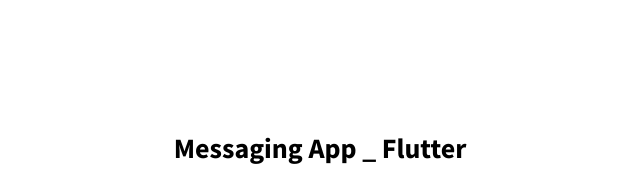
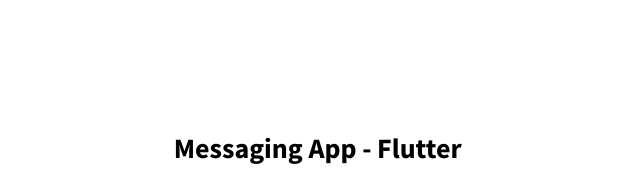
Before and after one commit to aditya0100/portfolio, a website: page index.html in a window 1280 px wide. Shown: the part 1986-2172 px from the top of the page, 604-1244 px from the left. Drawn offline with nearby package versions, Linux system fonts and the light colour scheme.

Commit message:
modified 4

```diff
--- a/index.html
+++ b/index.html
@@ -209,7 +209,7 @@
             <img src="./assets/messaging/logo.png" alt="Software Screenshot" class="projects__row-img" loading="lazy" />
           </div>
           <div class="projects__row-content">
-            <h3 class="projects__row-content-title">Messaging App _ Flutter</h3>
+            <h3 class="projects__row-content-title">Messaging App - Flutter</h3>
             <p class="projects__row-content-desc">
               Built using Flutter and Firebase, the "Messaging App" revolutionizes healthcare communication with
               user-friendly interfaces and advanced features for Admins and Users alike.
@@ -222,7 +222,7 @@
             <img src="./assets/ems/bg.jpg" alt="Software Screenshot" class="projects__row-img" loading="lazy" />
           </div>
           <div class="projects__row-content">
-            <h3 class="projects__row-content-title">Elite Medical EMS- Android</h3>
+            <h3 class="projects__row-content-title">Elite Medical EMS - Android</h3>
             <p class="projects__row-content-desc">
               A robust solution that significantly improves the efficiency of managing medical staffing operations
               comprehensively.
```
